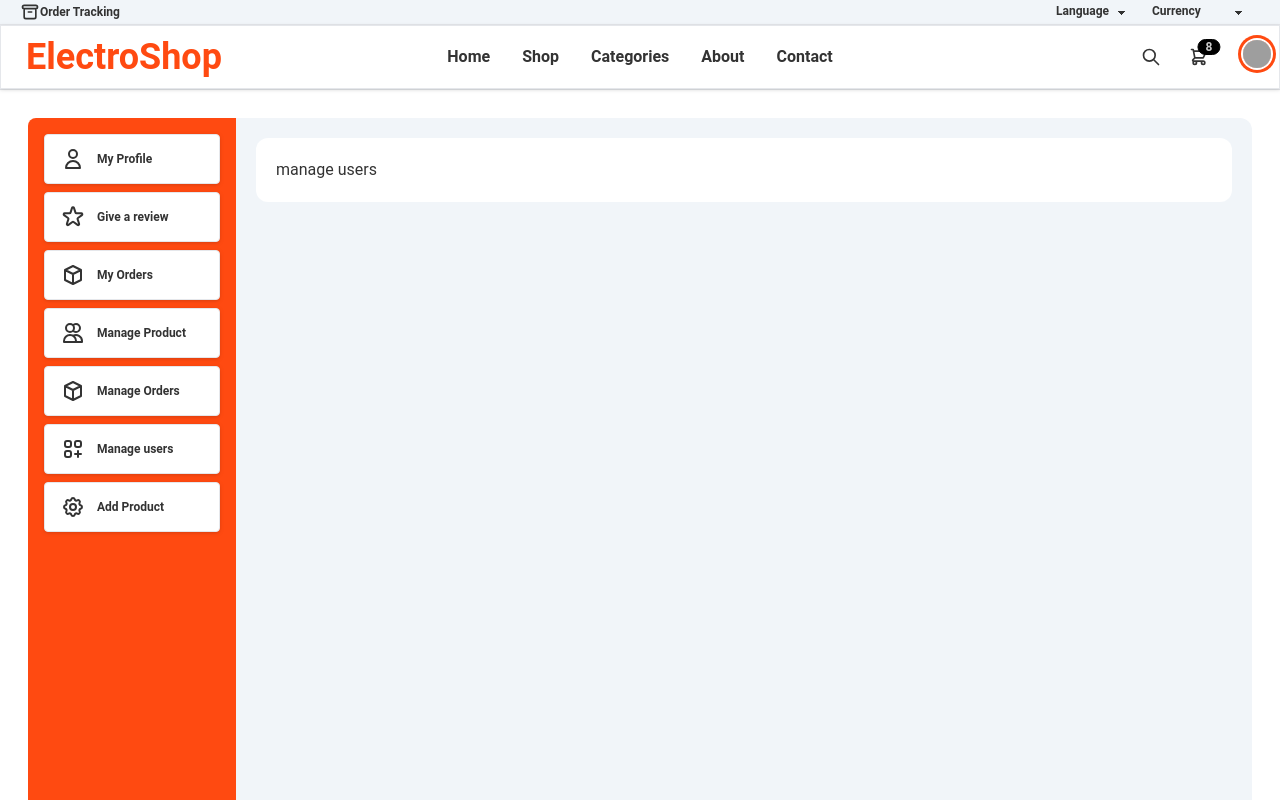
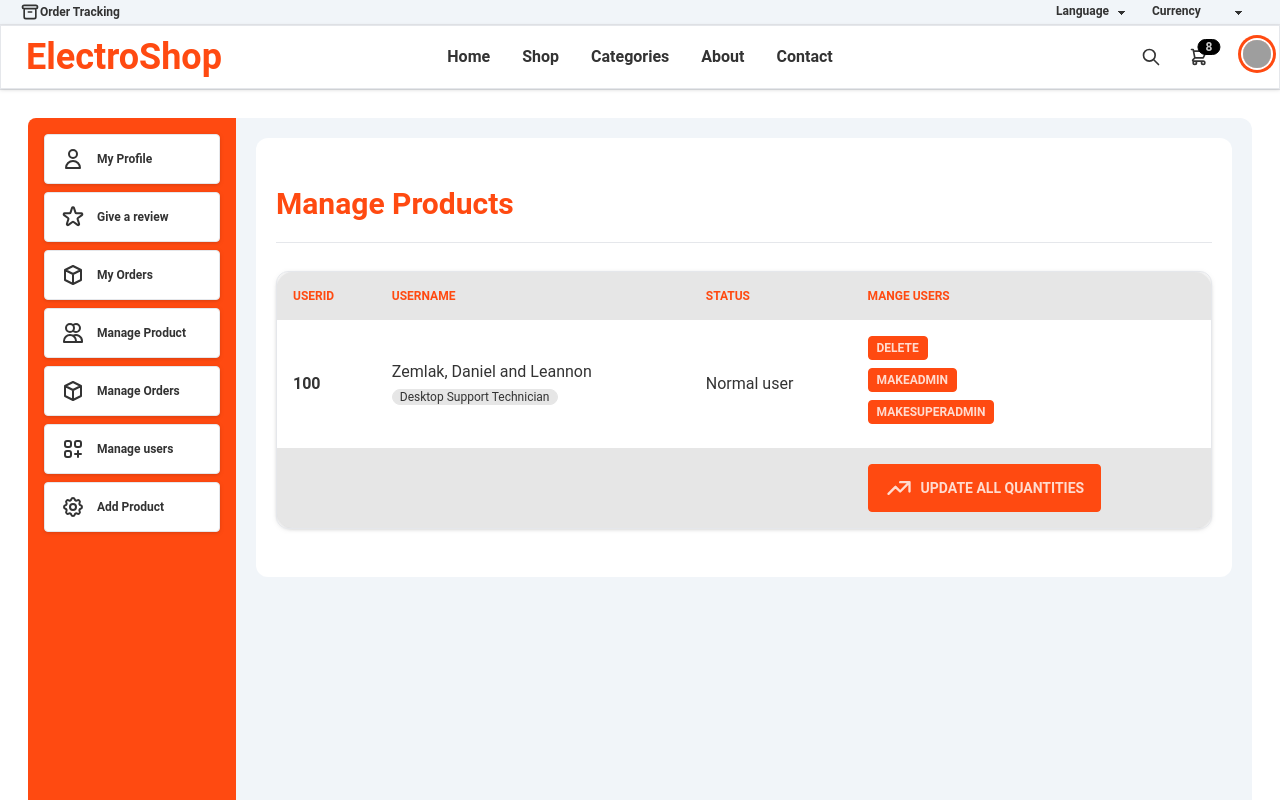
Before and after one commit to MdMuzahid07/ElectroShop_E-commerce-Client-, a React (Create React App) app: page /dashboard/manage_users in a window 1280 px wide. Built offline with nearby package versions, Linux system fonts and the light colour scheme; grey boxes are pictures that could not be loaded.

Commit message:
Dashboard UI Design complete

```diff
--- a/src/Dashboard/AdminPages/ManageOrders.jsx
+++ b/src/Dashboard/AdminPages/ManageOrders.jsx
@@ -7,7 +7,7 @@ const ManageOrders = () => {
     }
     return (
         <div className='my-7'>
-            <h2 className='text-3xl font-bold text-primary'>My Orders</h2>
+            <h2 className='text-3xl font-bold text-primary'>Manage Orders</h2>
             <hr className='mt-5 mb-7' />
 
             <div className="overflow-x-auto w-full  border drop-shadow rounded-xl">
--- a/src/Dashboard/AdminPages/ManageProducts.jsx
+++ b/src/Dashboard/AdminPages/ManageProducts.jsx
@@ -1,10 +1,68 @@
 import React from 'react';
 
 const ManageProducts = () => {
+    const handleCancelAll = () => {
+        window.confirm("are you sure?")
+    }
     return (
         <div className='my-7'>
+            <h2 className='text-3xl font-bold text-primary'>Manage Products</h2>
+            <hr className='mt-5 mb-7' />
+
+            <div className="overflow-x-auto w-full  border drop-shadow rounded-xl">
+                <table className="table w-full">
+                    {/* <!-- head --> */}
+                    <thead>
+                        <tr>
+                            <th className='font-bold text-primary'>quantity</th>
+                            <th className='font-bold text-primary'>Image</th>
+                            <th className='font-bold text-primary'>Product name</th>
+                            <th className='font-bold text-primary'>Total price</th>
+                            <th className='font-bold text-primary'>Mange</th>
+                        </tr>
+                    </thead>
+                    <tbody>
+                        <tr>
+                            <th>
+                                <h2>100</h2>
+                            </th>
+                            <td>
+                                <div className="avatar">
+                                    <div className="mask mask-squircle w-12 h-12">
+                                        <img src="/tailwind-css-component-profile-2@56w.png" alt="Avatar Tailwind CSS Component" />
+                                    </div>
+                                </div>
+                            </td>
+                            <td>
+                                Zemlak, Daniel and Leannon
+                                <br />
+                                <span className="badge badge-ghost badge-sm">Desktop Support Technician</span>
+                            </td>
+                            <td>Purple</td>
+                            <th>
+                                <button className="btn btn-primary rounded btn-xs block">Delete</button>
+                                <button className="btn btn-primary rounded btn-xs block  my-2">Update Quantity</button>
+                            </th>
+                        </tr>
+
+
+                    </tbody>
+                    {/* <!-- foot --> */}
+                    <tfoot>
+                        <tr>
+                            <th></th>
+                            <th></th>
+                            <th></th>
+                            <th></th>
+                            <th><button onClick={handleCancelAll} className='btn btn-primary rounded'><svg xmlns="http://www.w3.org/2000/svg" class="h-7 w-7" fill="none" viewBox="0 0 24 24" stroke="currentColor" stroke-width="2">
+                                <path stroke-linecap="round" stroke-linejoin="round" d="M13 7h8m0 0v8m0-8l-8 8-4-4-6 6" />
+                            </svg><span className='ml-2'>Update All Quantities</span></button></th>
+                        </tr>
+                    </tfoot>
+                </table>
+            </div>
         </div>
-    );
+    )
 };
 
 export default ManageProducts;
--- a/src/Dashboard/AdminPages/ManageUsers.jsx
+++ b/src/Dashboard/AdminPages/ManageUsers.jsx
@@ -1,11 +1,60 @@
 import React from 'react';
 
 const ManageUsers = () => {
+    const handleCancelAll = () => {
+        window.confirm("are you sure?")
+    }
     return (
-        <div>
-            <h2>manage users</h2>
+        <div className='my-7'>
+            <h2 className='text-3xl font-bold text-primary'>Manage Products</h2>
+            <hr className='mt-5 mb-7' />
+
+            <div className="overflow-x-auto w-full  border drop-shadow rounded-xl">
+                <table className="table w-full">
+                    {/* <!-- head --> */}
+                    <thead>
+                        <tr>
+                            <th className='font-bold text-primary'>UserId</th>
+                            <th className='font-bold text-primary'>UserName</th>
+                            <th className='font-bold text-primary'>Status</th>
+                            <th className='font-bold text-primary'>Mange Users</th>
+                        </tr>
+                    </thead>
+                    <tbody>
+                        <tr>
+                            <th>
+                                <h2>100</h2>
+                            </th>
+                            <td>
+                                Zemlak, Daniel and Leannon
+                                <br />
+                                <span className="badge badge-ghost badge-sm">Desktop Support Technician</span>
+                            </td>
+                            <td>Normal user</td>
+                            <th>
+                                <button className="btn btn-primary rounded btn-xs block">Delete</button>
+                                <button className="btn btn-primary rounded btn-xs block  my-2">MakeAdmin</button>
+                                <button className="btn btn-primary rounded btn-xs block  my-2">MakeSuperAdmin</button>
+                            </th>
+                        </tr>
+
+
+                    </tbody>
+                    {/* <!-- foot --> */}
+                    <tfoot>
+                        <tr>
+                            <th></th>
+                            <th></th>
+                            <th></th>
+                            <th><button onClick={handleCancelAll} className='btn btn-primary rounded'><svg xmlns="http://www.w3.org/2000/svg" class="h-7 w-7" fill="none" viewBox="0 0 24 24" stroke="currentColor" stroke-width="2">
+                                <path stroke-linecap="round" stroke-linejoin="round" d="M13 7h8m0 0v8m0-8l-8 8-4-4-6 6" />
+                            </svg><span className='ml-2'>Update All Quantities</span></button></th>
+                        </tr>
+                    </tfoot>
+                </table>
+            </div>
         </div>
-    );
+    )
 };
 
 export default ManageUsers;
```
